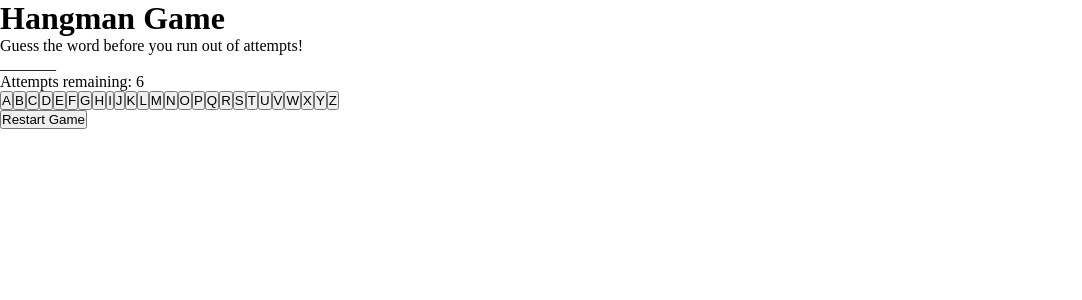
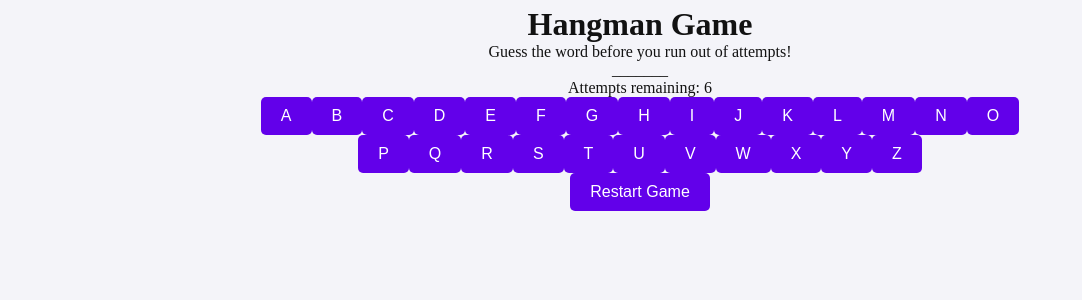
Before and after one commit to Espadv69/Hangman-Game, a React (Vite) app: page / in a window 1280 px wide. Shown: the top 300 px of the page, without its empty margins (0-1082 px from the left). Built offline with nearby package versions, Linux system fonts and the light colour scheme; the HTML template or start-up script is replaced by a standard one.

Commit message:
Add styles for body, app container, and button components

```diff
--- a/src/index.css
+++ b/src/index.css
@@ -5,3 +5,38 @@
   padding: 0;
   box-sizing: border-box;
 }
+
+body {
+  background-color: #f4f4f9;
+  color: #121212;
+}
+
+.app {
+  margin: 0 auto;
+  padding: .4rem;
+  max-width: 800px;
+
+  text-align: center;
+}
+
+button {
+  cursor: pointer;
+  padding: 10px 20px;
+  font-size: 1rem;
+
+  border: none;
+  border-radius: 5px;
+
+  color: white;
+  background-color: #6200ea;
+  transition: background-color 0.3s ease;
+}
+
+button:hover {
+  background-color: #3700b3;
+}
+
+button:disabled {
+  background-color: #ccc;
+  cursor: not-allowed;
+}
```
